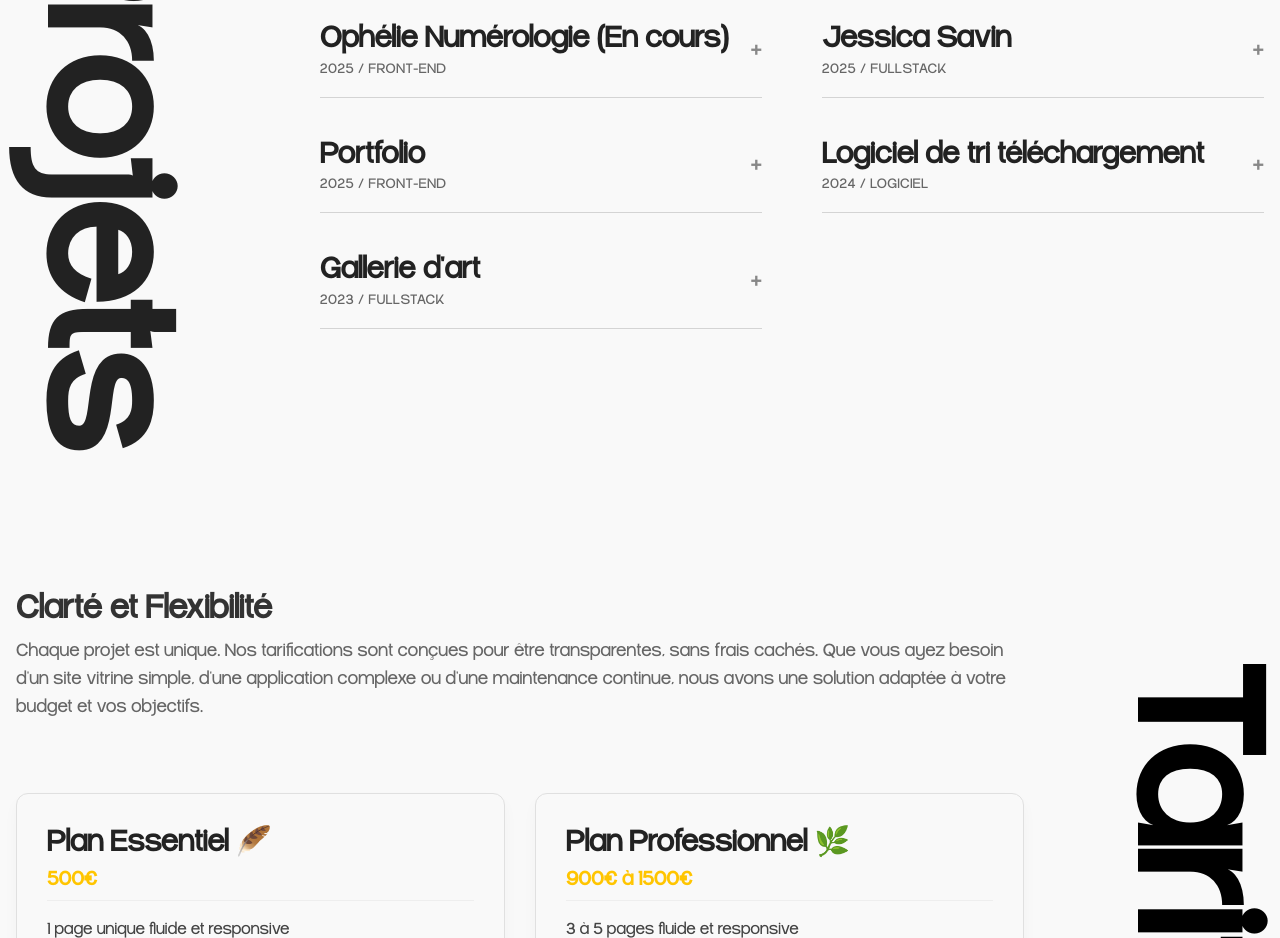
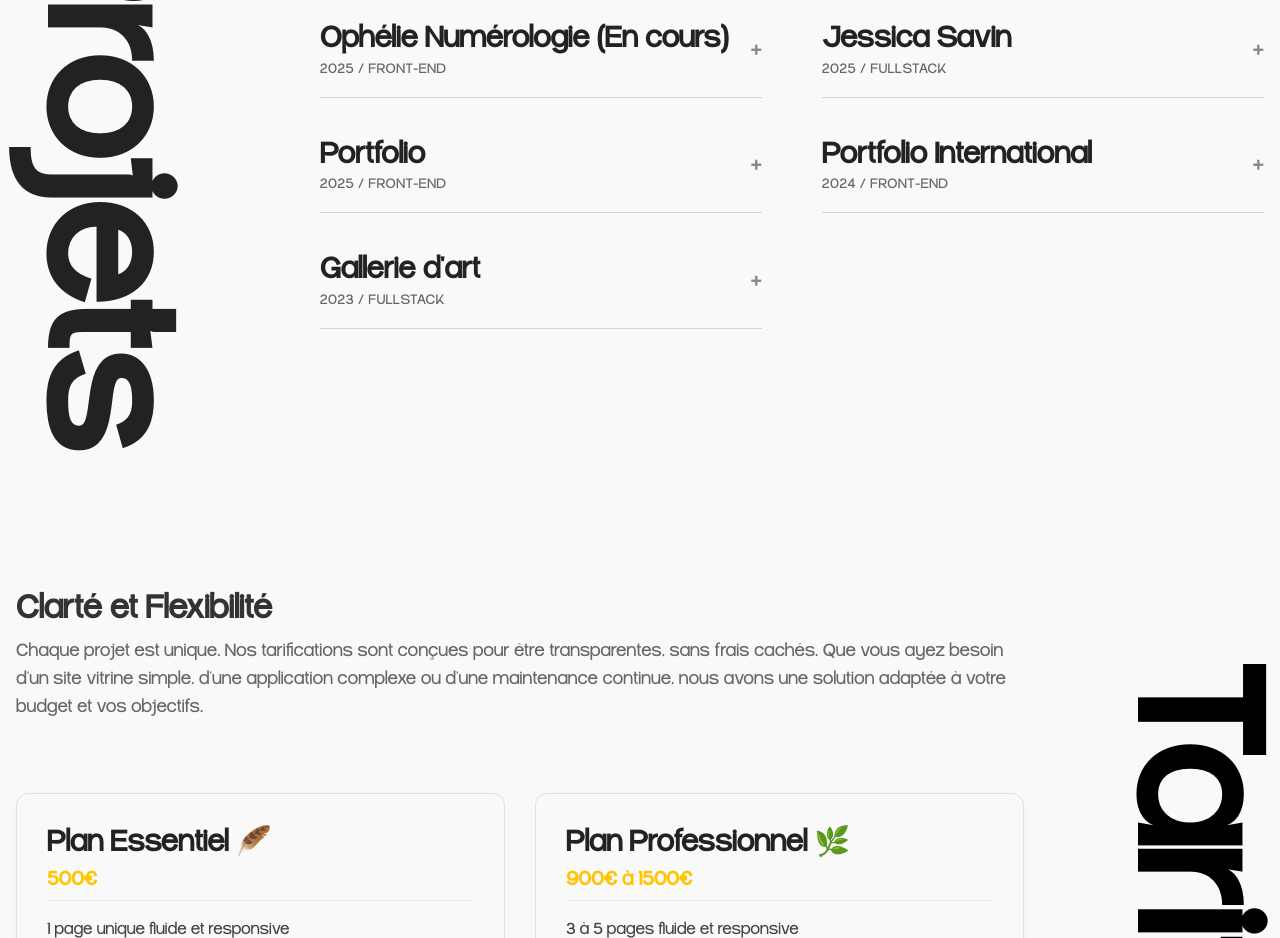
Before and after one commit to Daganx/daganDev, a React (Vite) app: page / in a window 1280 px wide. Shown: the part 2320-3258 px from the top of the page. Built offline with nearby package versions, Linux system fonts and the light colour scheme.

Commit message:
Works Update

```diff
--- a/src/App.css
+++ b/src/App.css
@@ -26,7 +26,8 @@
   box-sizing: border-box;
 }
 
-html, body {
+html,
+body {
   overflow-x: hidden;
   width: 100%;
 }
--- a/src/components/Works/Works.jsx
+++ b/src/components/Works/Works.jsx
@@ -39,14 +39,14 @@ const minimalProjects = [
   },
   {
     id: 4,
-    title: "Logiciel de tri téléchargement",
-    category: "Logiciel",
+    title: "Portfolio International",
+    category: "Front-End",
     year: 2024,
-    image: "/images/works/download.png",
+    image: "/images/works/daganInt.png",
     description:
-      "Un logiciel fait maison qui vous permet de trier automatiquement vos téléchargements dans des sous-dossier (images, vidéos, documents..). Disponible au téléchargement.",
-    link: "https://github.com/Daganx/Downloads_Cleanup",
-    technologies: ["Javascript"],
+      "Mon portfolio de fin de formation en Anglais pour les clients internationaux, construit avec React.",
+    link: "https://daganx.github.io/portfoliov2/",
+    technologies: ["React","CSS","Framer Motion"],
   },
   {
     id: 5,
@@ -56,7 +56,7 @@ const minimalProjects = [
     image: "/images/works/Wine3.webp",
     description:
       "Site web pour une gallerie d'art. Dashboard administrateur afin de gérer ses réalisations.",
-    link: "",
+    link: "https://parisart.vercel.app/",
     technologies: ["Symfony", "PHP", "JavaScript", "CSS"],
   },
 ];
```
Also changed, not shown: public/images/works/daganInt.png (added).
